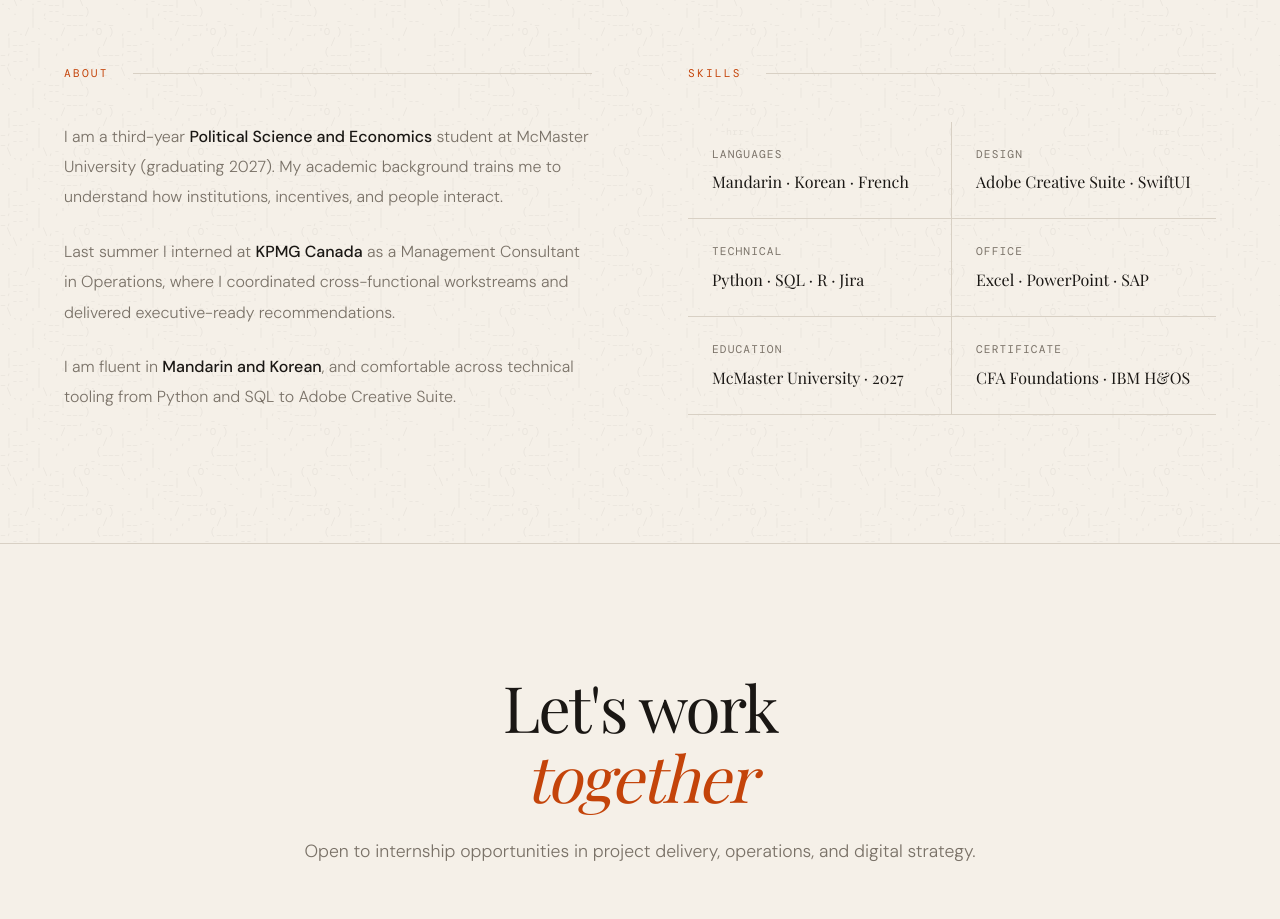
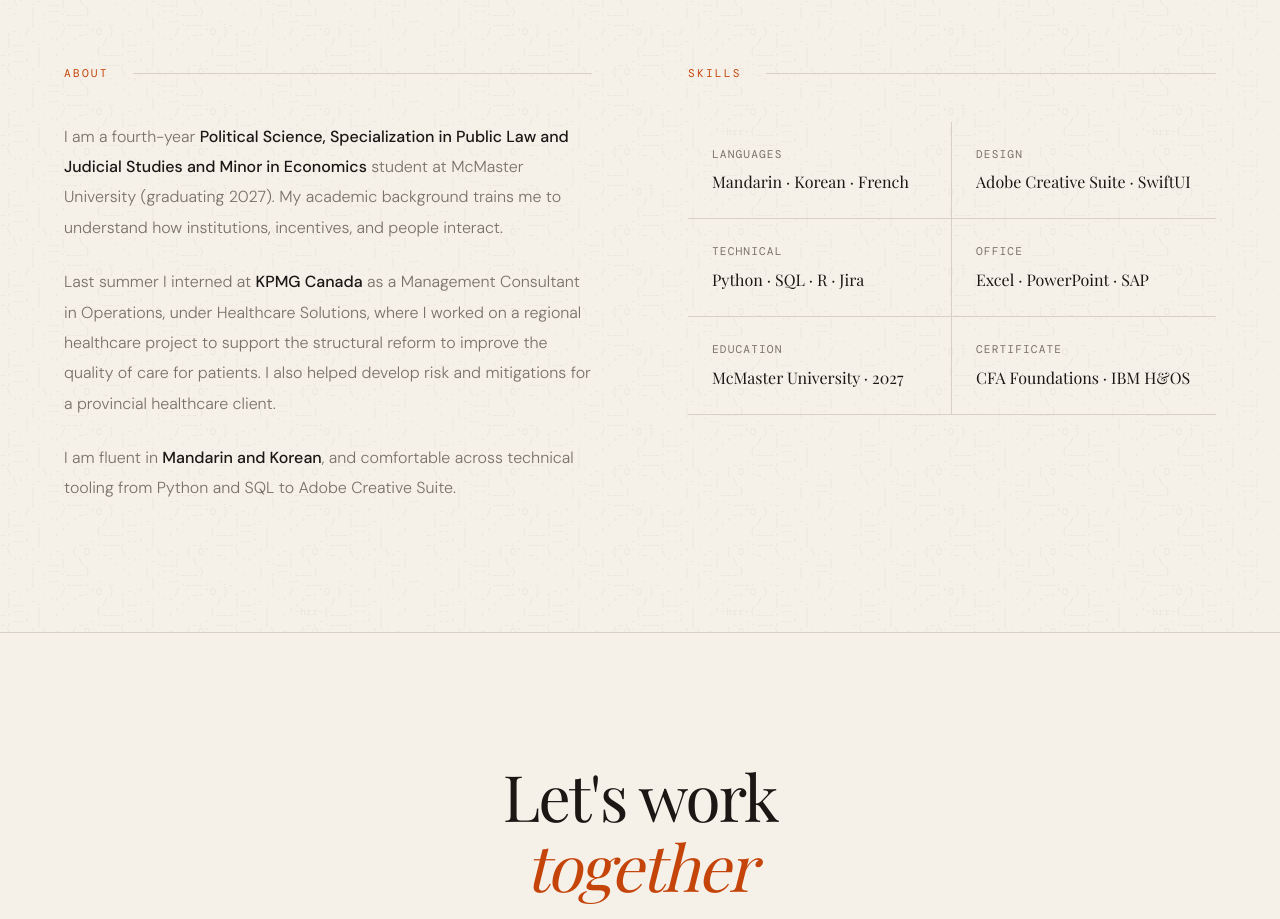
Before and after one commit to moseoa/moseoa.github.io, a React (Vite) app: page / in a window 1280 px wide. Shown: the part 2640-3559 px from the top of the page. Built offline with nearby package versions, Linux system fonts and the light colour scheme; a web font is replaced by a local one.

Commit message:
Revise About section with current education and internship
Updated academic year and detailed internship experience.

```diff
--- a/src/components/About.jsx
+++ b/src/components/About.jsx
@@ -29,10 +29,10 @@ const About = () => {
         </div>
         <div className="text-[1rem] leading-[1.9] text-muted space-y-6">
           <p>
-            I am a third-year <strong className="text-ink font-medium">Political Science and Economics</strong> student at McMaster University (graduating 2027). My academic background trains me to understand how institutions, incentives, and people interact.
+            I am a fourth-year <strong className="text-ink font-medium">Political Science, Specialization in Public Law and Judicial Studies and Minor in Economics</strong> student at McMaster University (graduating 2027). My academic background trains me to understand how institutions, incentives, and people interact.
           </p>
           <p>
-            Last summer I interned at <strong className="text-ink font-medium">KPMG Canada</strong> as a Management Consultant in Operations, where I coordinated cross-functional workstreams and delivered executive-ready recommendations.
+            Last summer I interned at <strong className="text-ink font-medium">KPMG Canada</strong> as a Management Consultant in Operations, under Healthcare Solutions, where I worked on a regional healthcare project to support the structural reform to improve the quality of care for patients. I also helped develop risk and mitigations for a provincial healthcare client.
           </p>
           <p>
             I am fluent in <strong className="text-ink font-medium">Mandarin and Korean</strong>, and comfortable across technical tooling from Python and SQL to Adobe Creative Suite.
```
